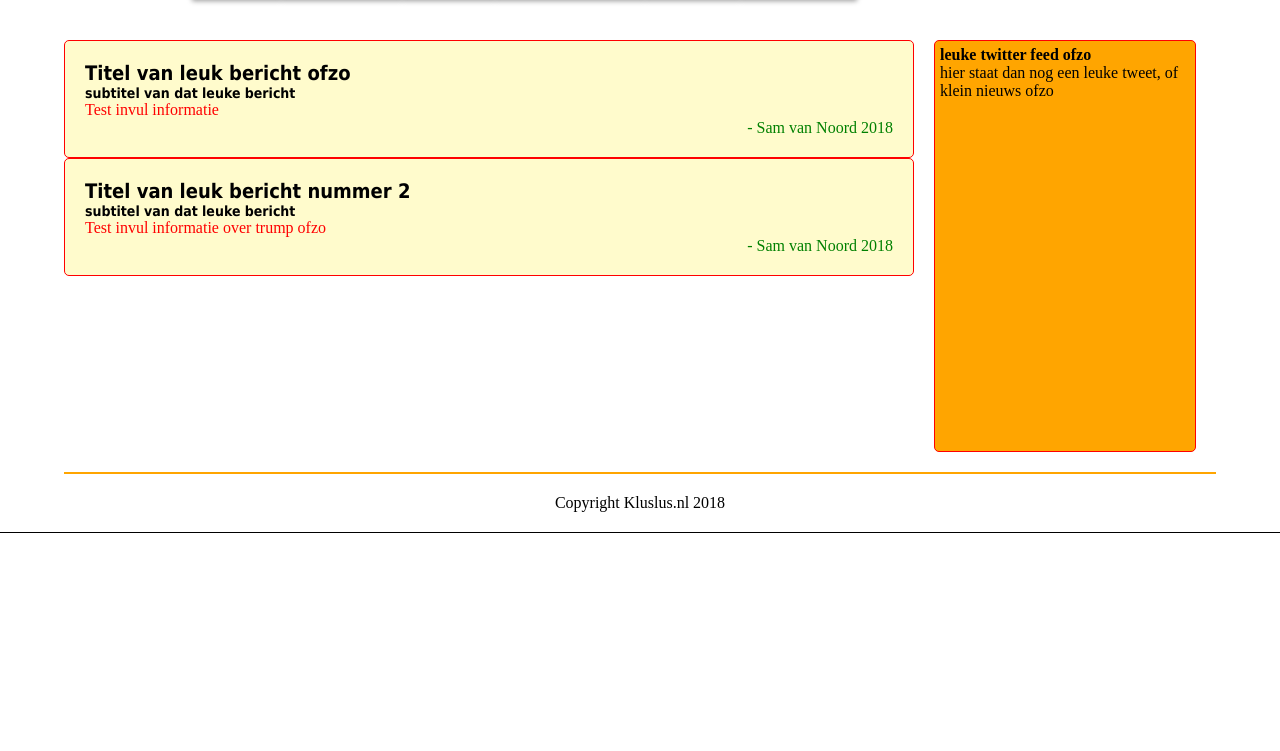
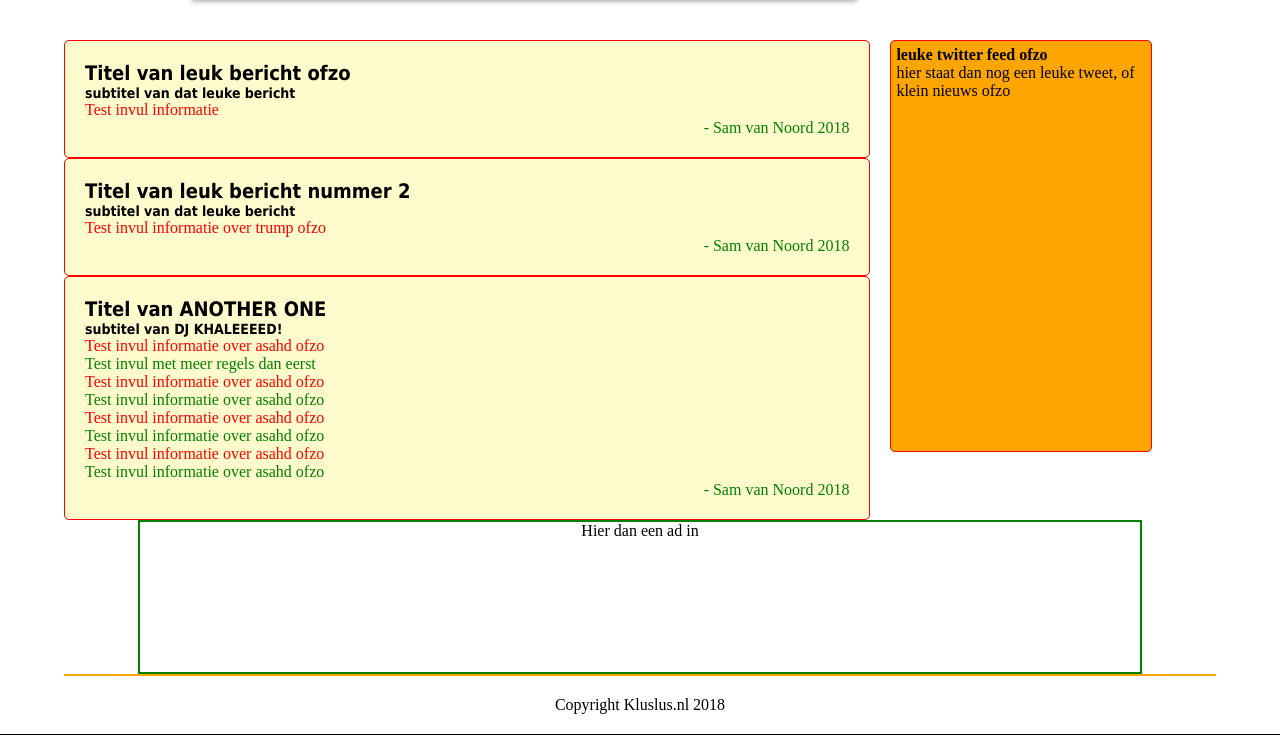
Before and after one commit to slvn99/Kluslus.nl, a PHP site: page /Home.html in a window 1280 px wide. Shown: the part 49-800 px from the top of the page. Run offline with PHP 8.4, Linux system fonts and the light colour scheme.

Commit message:
navbar voorlopig afgerond

```diff
--- a/Website shit/Home.css
+++ b/Website shit/Home.css
@@ -23,11 +23,10 @@ body{
 	overflow: auto;
 }
 
-#alles{
+#alles/*behalve navbar*/{
 	border-bottom: 1px solid black;
 	max-width: 100%;
 	margin: 0px 0px;
-	padding-top: 40px;
 	padding-left: 5%;
 	padding-right: 5%;
 	display: flex;
@@ -36,28 +35,34 @@ body{
 }
 
 header{
+
+}
+nav{
+	z-index: 99999;
 	display: flex;
 	flex-direction: column;
 	text-align: center;
 	background-color: rgba(15,15,15,0.80);
-}
-	header > nav{
-
-		flex: 1;
-		transform: 300ms all ease;
+	position: sticky;
+	top: 0;
+	margin-bottom: 40px;
+	max-height: 51px;
+	max-width: 100%;
+	flex: 1;
+	transform: 300ms all ease;
 	}
-		header nav > ul{
+		nav > ul{
 			list-style-type: none;
 			padding-left: 15% /*AFSTAND VAN DE LINKER KANT BIJ NAVIGATIEBALK*/
 		 }
-			header nav > ul > li{
+			nav > ul > li{
 				float: left;
 				width: auto;
 				box-shadow: rgba(0,0,0,0.4) 0px 1px 5px;
 				border-bottom: 1px dotted rgba(0,0,0,.1);
 				position: relative;
 			}
-				header nav > ul > li > a{
+				nav > ul > li > a{
 					display: block;
 					color: rgba(255,255,255,.65);
 					font-weight: 700;
@@ -68,25 +73,39 @@ header{
 					font: bold 14px Tahoma;
 				}
 @media screen and (max-width: 800px)/*dit is het aantal pixels bij welke de navbar van vorm veranderd*/{
-	header nav > ul > li{width:120px; float: none; background-color:rgba(15,15,15,0.80);}
-	header nav > ul{padding-left: 0;}
-	header{background: white;}
+	nav > ul{
+		height: 100%;
+		width: 120px;
+		padding-left: 0;
+		margin: 0;
+		padding:0;
+		position: fixed;
+		overflow:auto;
+		background-color: rgba(15,15,15,0.80);
+	}
+	nav > ul > li{
+		width:120px;
+		float: none;
+	}
+	nav > ul > li > a{
+		display: block;
+		text-decoration: none;
+	}
+
 	#alles{
 		padding-top: 0;
-		padding-left: 150px;
+		margin-left: 22%;
 		padding-right: 2.5%;
+		float: center;
 	 }
 }
-header nav > ul > li > a.active{background-color: red;}
-header nav > ul > li > a:hover:not(.active){background-color:yellow;}
+nav > ul > li > a.active{background-color: red;}
+nav > ul > li > a:hover:not(.active){background-color:yellow;}
 
-#updating_news{
-	display: flex;
-	flex-direction: row;
-	flex: 1 1 auto;
-}
+#updating_news{display: flex;}
 #main_section{
-	width: 850px;
+	float: left;
+	width: 70%;
 	margin: 0px;
 	padding: 0px;
 }
@@ -98,14 +117,27 @@ header nav > ul > li > a:hover:not(.active){background-color:yellow;}
 }
 #main_section article footer{text-align: right;}
 #the_feed{
+
+	position: relative;
+	float: right;
 	border: 1px solid red;
 	width: 250px;
 	height: 400px;
 	margin-left: 20px;
 	margin-bottom: 20px;
 	padding: 5px;
+	flex: 0 0 auto;
 	background: #ffa500;
 	border-radius: 5px;
+
+}
+#ad_banner{
+	margin:auto;
+	text-align: center;
+	padding: 0;
+	width: 1000px;
+	height: 150px;
+	border: 2px solid green
 }
 #the_footer{
 	clear: both;
--- a/Website shit/Home.html
+++ b/Website shit/Home.html
@@ -10,7 +10,6 @@
 
 
 <BODY>
-<HEADER>
 	<NAV>
 		<UL>
 			<LI><A class="active" href="#home">Home</A></LI>
@@ -21,7 +20,6 @@
 			<LI><A href="#uitloggen">Uitloggen</A></LI>
 		</UL>
 	</NAV>
-</HEADER>
 	<DIV id="alles">
 		<DIV id="updating_news">
 			<SECTION id="main_section">
@@ -53,6 +51,27 @@
 						<P>- Sam van Noord 2018</P>
 					</FOOTER>
 				</ARTICLE>
+				<ARTICLE>
+					<HEAD>
+						<HGROUP>
+							<H1 class="Sam">Titel van ANOTHER ONE</H1>
+							<H2>subtitel van DJ KHALEEEED!</H2>
+						</HGROUP>
+					</HEAD>
+
+					<P>Test invul informatie over asahd ofzo</P>
+					<P>Test invul met meer regels dan eerst</P>
+					<P>Test invul informatie over asahd ofzo</P>
+					<P>Test invul informatie over asahd ofzo</P>
+					<P>Test invul informatie over asahd ofzo</P>
+					<P>Test invul informatie over asahd ofzo</P>
+					<P>Test invul informatie over asahd ofzo</P>
+					<P>Test invul informatie over asahd ofzo</P>
+
+					<FOOTER>
+						<P>- Sam van Noord 2018</P>
+					</FOOTER>
+				</ARTICLE>
 			</SECTION>
 
 			<ASIDE id="the_feed">
@@ -61,6 +80,10 @@
 			</ASIDE>
 		</DIV>
 
+		<FOOTER id="ad_banner">
+			Hier dan een ad in
+		</FOOTER>
+
 		<FOOTER id="the_footer">
 			Copyright Kluslus.nl 2018
 		</FOOTER>
```
